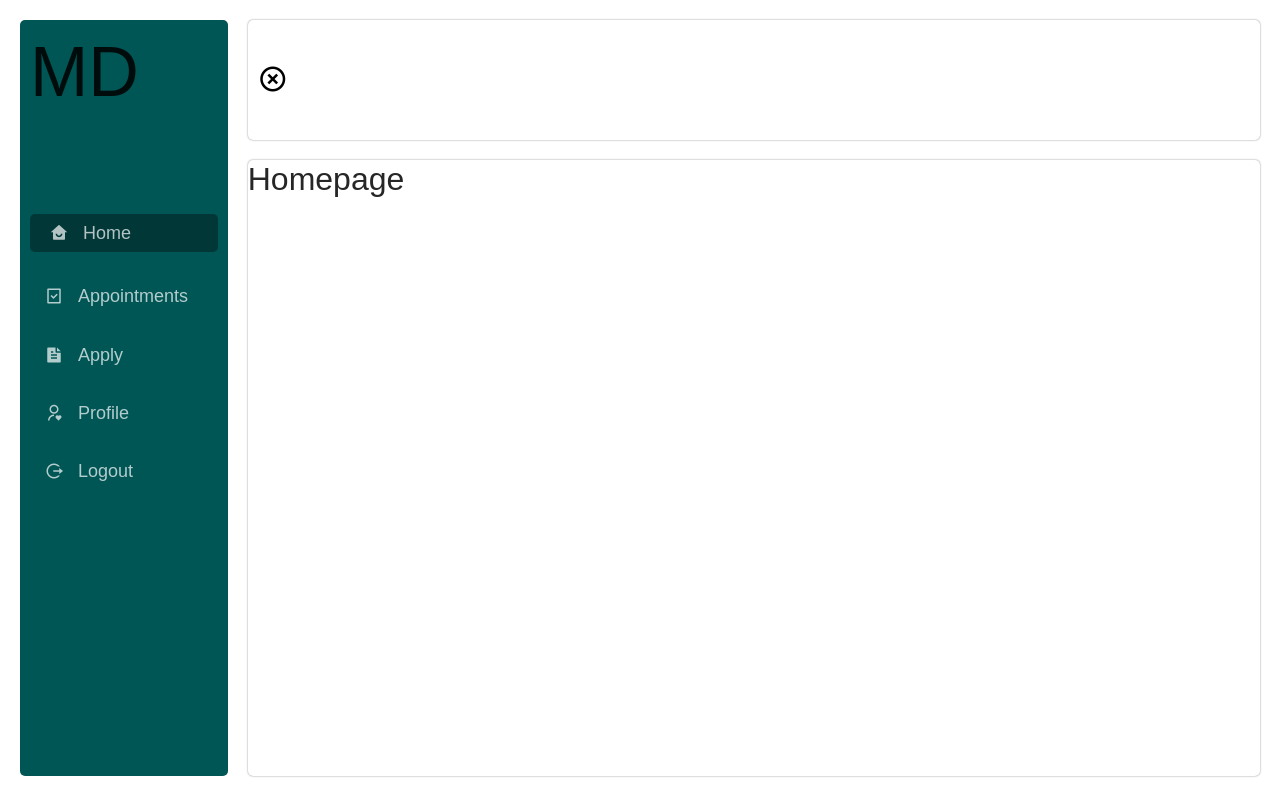
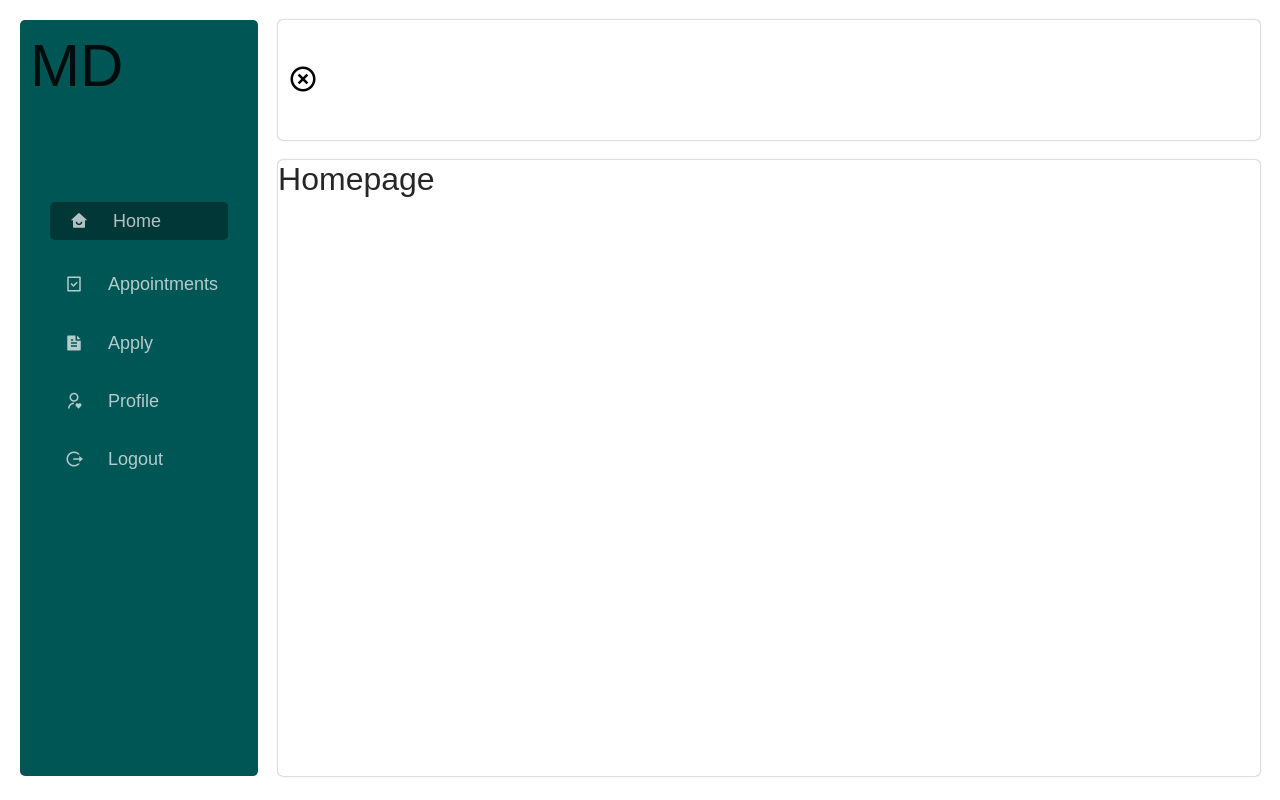
Before and after one commit to ahmedbenbettaieb/Dawini, a React (Create React App) app in the folder client/: page / in a window 1280 px wide. Built offline with nearby package versions, Linux system fonts and the light colour scheme; no server answers; sample sign-in values are in the browser's storage; a web font is replaced by a local one.

Commit message:
layout final part

```diff
--- a/client/src/components/layout.tsx
+++ b/client/src/components/layout.tsx
@@ -50,7 +50,7 @@ export function Layout(props:LayoutProps) {
   return (
     <div className="main">
       <div className="d-flex layout">
-        <div className={`${collapsed ? 'collapsed-sidebar':'sidebar'}`}>
+        <div className="sidebar" >
           <div className="sidebar-header">
             <h1>MD</h1>
           </div>
@@ -65,7 +65,7 @@ export function Layout(props:LayoutProps) {
                   }`}
                 >
                   <i className={menu.icon}></i>
-                  { !collapsed && <Link to={menu.path}>{menu.name}</Link>}
+                  {!collapsed && <Link to={menu.path}>{menu.name}</Link>}
                 </div>
               );
             })}
@@ -74,7 +74,17 @@ export function Layout(props:LayoutProps) {
 
         <div className="content">
           <div className="header">
-            <i className="ri-close-circle-line close-icons" onClick={()=>setCollapsed(true)}></i>
+            {collapsed ? (
+              <i
+                className="ri-menu-line header-action-icons "
+                onClick={() => setCollapsed(false)}
+              ></i>
+            ) : (
+              <i
+                className="ri-close-circle-line   header-action-icons"
+                onClick={() => setCollapsed(true)}
+              ></i>
+            )}
           </div>
           <div className="body">{props.children}</div>
         </div>
--- a/client/src/layout.css
+++ b/client/src/layout.css
@@ -3,7 +3,7 @@
   height: 100vh;
 }
 h1{
-  font-size: 70px;
+  font-size: 60px;
 }
 .sidebar {
   background-color: #005555;
@@ -12,18 +12,16 @@ h1{
   margin-right: 20px;
   min-height: 100%;
   padding: 10px;
-  width: 250px;
 }
-.collapsed-sidebar{
+/* .collapsed-sidebar{
   background-color: #005555;
   border-radius: 5px;
   box-shadow: 0 0 2 px gray;
   margin-right: 20px;
   min-height: 100%;
   padding: 10px;
-  width: 58px;
 
-}
+} */
 .header {
   background-color: white;
   border-radius: 5px;
@@ -49,6 +47,7 @@ h1{
 
 .menu{
   margin-top: 100px;
+  padding: 0 20px;
 }
 .menu-item {
   margin-top: 30px;
@@ -58,6 +57,7 @@ h1{
   color: rgba(255, 255, 255, 0.700);
   text-decoration: none;
   font-size: 18px;
+  padding: 0 10px;
 
 }
 .menu-item i {
@@ -67,20 +67,26 @@ color: rgba(255, 255, 255, 0.700);
   margin: 0 15px;
 
 }
-
 .active-menu-item {
   color:white;
   background-color: #013737;
   padding: 5px;
   border-radius:5px ;
 }
-.close-icons {
+.header-action-icons {
   font-size: 30px;
   color: black;
   cursor: pointer;
   padding-left: 10px;
+
 }
-.close-icons:hover {
+.header-action-icons:hover {
   font-size: 50px;
 
 }
+
+@media screen and (max-width:768px){
+  .menu {
+    padding:0  5px;
+  }
+}
```
